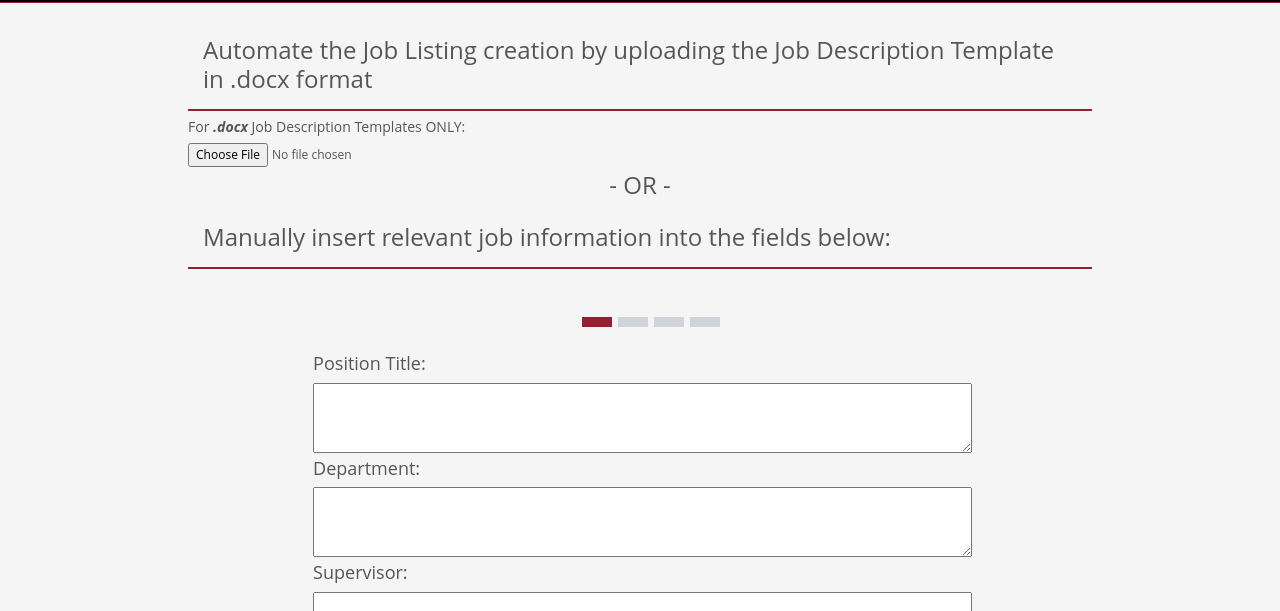
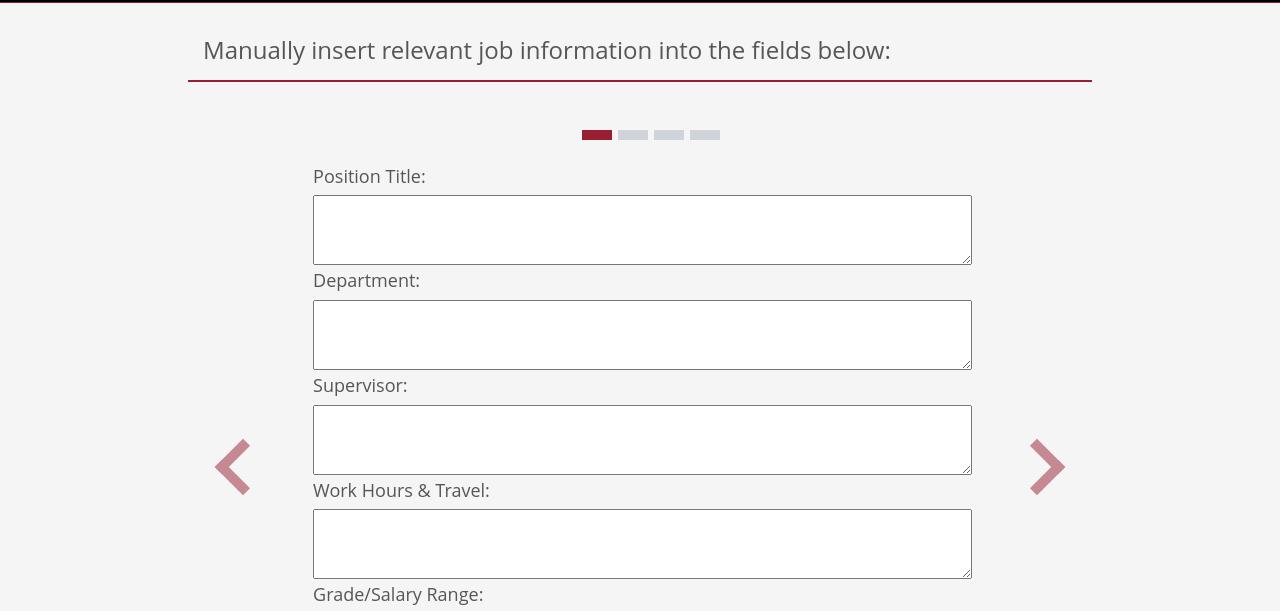
Before and after one commit to Molloy-College/Job-Listing-Generator, a plain HTML site: page index.html in a window 1280 px wide. Shown: the part 97-708 px from the top of the page. Drawn offline with nearby package versions, Linux system fonts and the light colour scheme.

Commit message:
before migration

```diff
--- a/index.html
+++ b/index.html
@@ -42,14 +42,14 @@
             <div class="row">
                 <div class="col-md-12">
                      <form>
-                        <div>
+                        <!-- <div>
                             <h1 id="body-heading">Automate the Job Listing creation by uploading the Job Description Template in .docx format</h1>
                             <h3 for="formControl">For <strong><em>.docx</em></strong> Job Description Templates ONLY:</h3>
                             <input type="file" class="form-control-file" id="formControl">
                         </div>
                         <div style="text-align: center;" >
                             <h1>- OR -</h1>
-                        </div>
+                        </div> -->
 
                         <h1 id="body-heading">Manually insert relevant job information into the fields below: </h1>
                           <div>
--- a/server/package.json
+++ b/server/package.json
@@ -9,6 +9,6 @@
     "mammoth": "^1.4.8",
     "pdf-table-extractor": "^1.0.3",
     "pdf2html": "^2.4.0",
-    "pdf2json": "^1.1.8"
+    "pdf2json": "^1.2.0"
   }
 }
```
Also changed, not shown: 1 other file.
